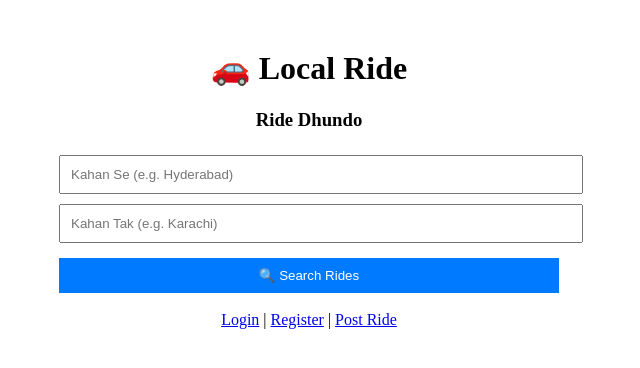
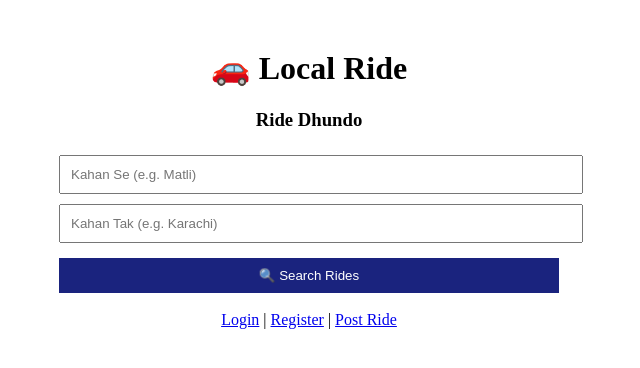
Before and after one commit to sarfaraz-ali786/Local-ride, a React (Vite) app in the folder frontend/: page / in a window 1280 px wide. Shown: the top 368 px of the page, without its empty margins (331-971 px from the left). Built offline with nearby package versions, Linux system fonts and the light colour scheme.

Commit message:
Fix Home search URL

```diff
--- a/frontend/src/pages/Home.jsx
+++ b/frontend/src/pages/Home.jsx
@@ -1,22 +1,20 @@
 import { useState } from "react";
-import { useNavigate } from "react-router-dom";
 
 function Home() {
   const [from, setFrom] = useState("");
   const [to, setTo] = useState("");
-  const navigate = useNavigate();
 
   const search = () => {
-    navigate(`/rides?from=${from}&to=${to}`);
+    window.location.href = `/rides?from=${from}&to=${to}`;
   };
 
   return (
     <div style={{padding:"20px", maxWidth:"500px", margin:"auto", textAlign:"center"}}>
       <h1>🚗 Local Ride</h1>
       <h3>Ride Dhundo</h3>
-      <input placeholder="Kahan Se (e.g. Hyderabad)" value={from} onChange={e=>setFrom(e.target.value)} style={{width:"100%", padding:"10px", margin:"5px 0"}} /><br/>
-      <input placeholder="Kahan Tak (e.g. Karachi)" value={to} onChange={e=>setTo(e.target.value)} style={{width:"100%", padding:"10px", margin:"5px 0"}} /><br/>
-      <button onClick={search} style={{width:"100%", padding:"10px", background:"#007bff", color:"white", border:"none", marginTop:"10px"}}>🔍 Search Rides</button>
+      <input placeholder="Kahan Se (e.g. Matli)" onChange={e=>setFrom(e.target.value)} style={{width:"100%",padding:"10px",margin:"5px 0"}} /><br/>
+      <input placeholder="Kahan Tak (e.g. Karachi)" onChange={e=>setTo(e.target.value)} style={{width:"100%",padding:"10px",margin:"5px 0"}} /><br/>
+      <button onClick={search} style={{width:"100%",padding:"10px",background:"#1a237e",color:"white",border:"none",marginTop:"10px"}}>🔍 Search Rides</button>
       <br/><br/>
       <a href="/login">Login</a> | <a href="/register">Register</a> | <a href="/driver/post">Post Ride</a>
     </div>
```
